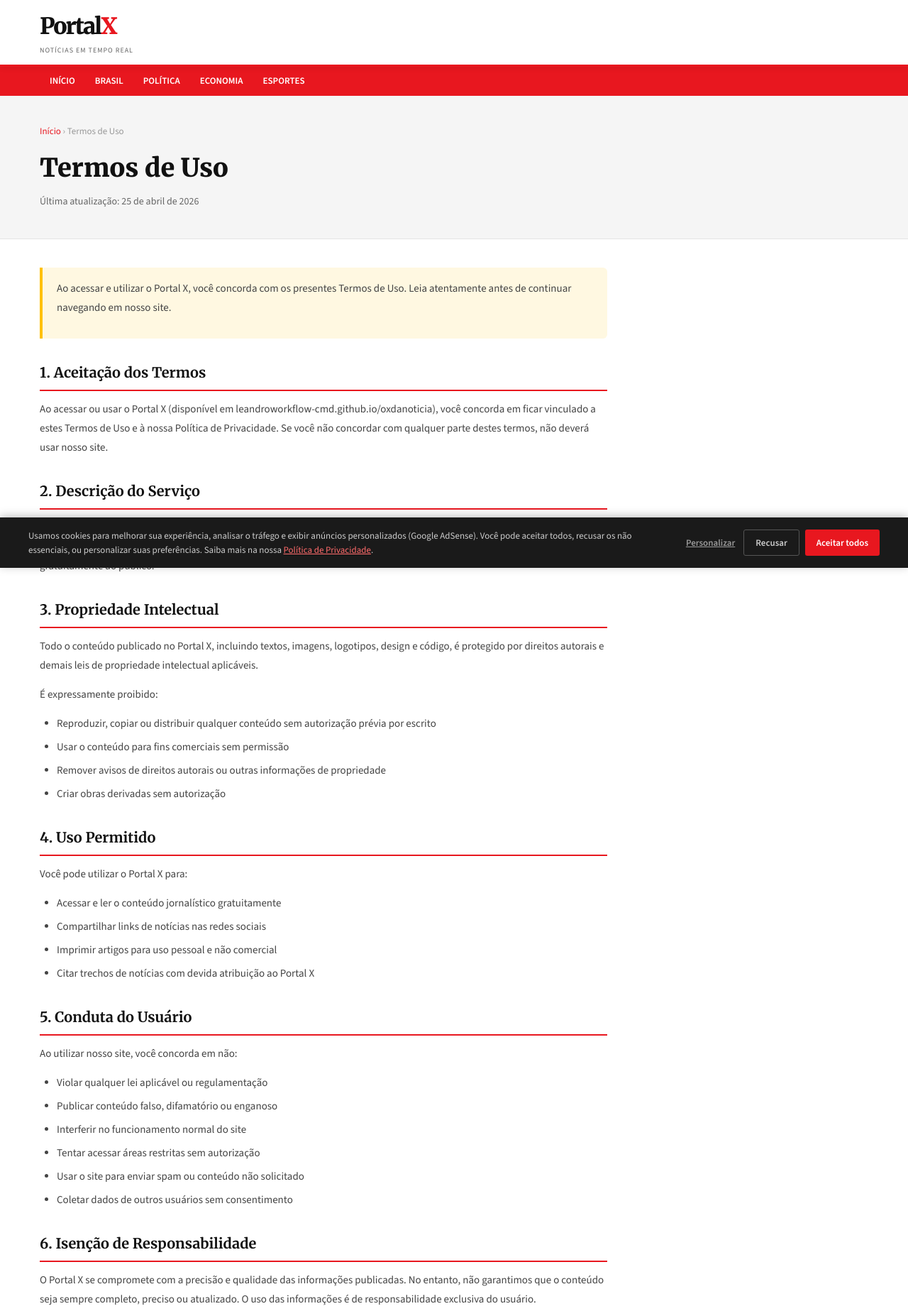
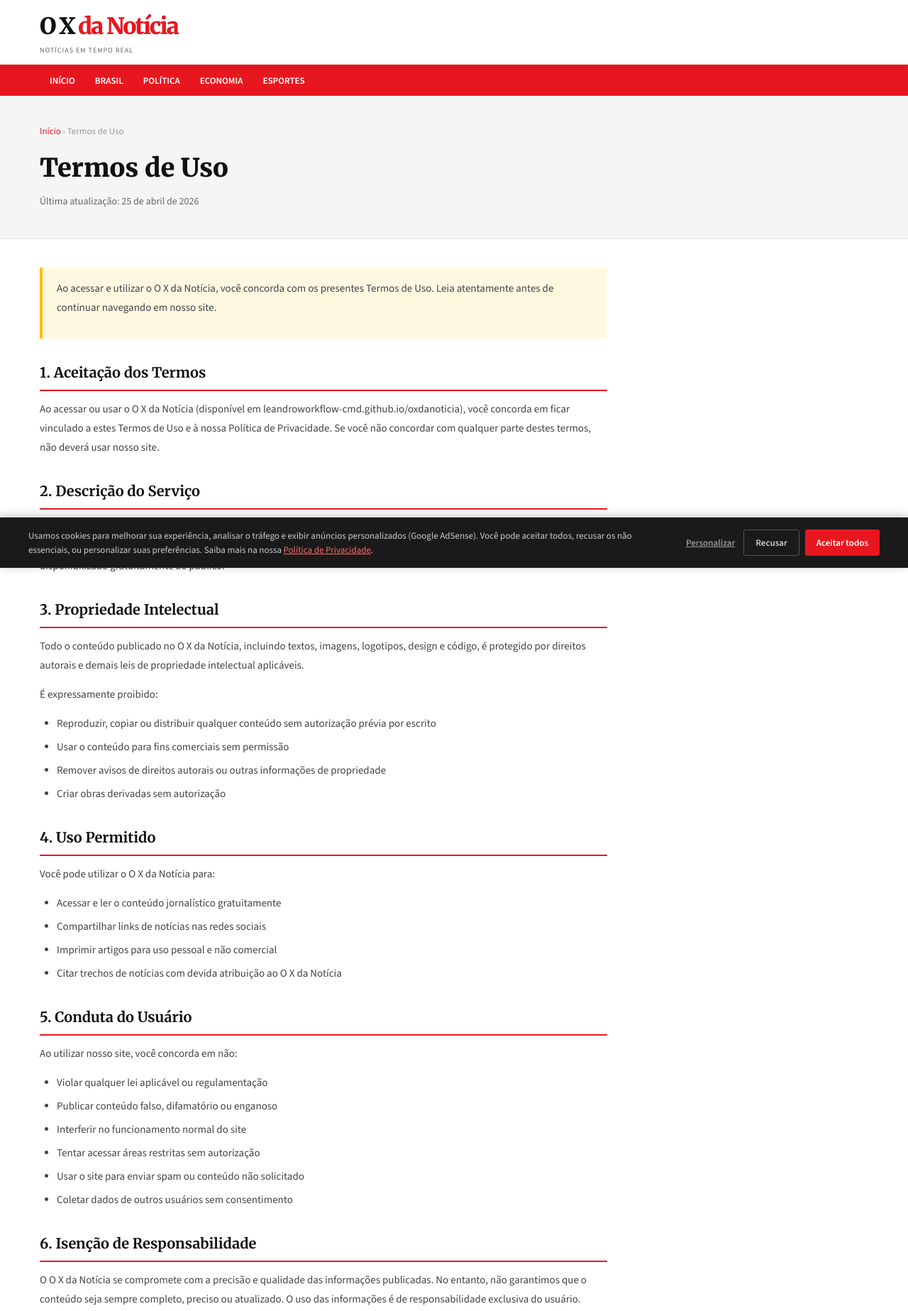
Before and after one commit to leandroworkflow-cmd/oxdanoticia, a plain HTML site: page public/termos.html in a window 1280 px wide. Shown: the top 1847 px of the page at 71% size. Drawn offline with nearby package versions, Linux system fonts and the light colour scheme.

Commit message:
Update branding from 'Portal X' to 'O X da Notícia'

```diff
--- a/public/termos.html
+++ b/public/termos.html
@@ -3,9 +3,9 @@
 <head>
 <meta charset="UTF-8">
 <meta name="viewport" content="width=device-width, initial-scale=1.0">
-<meta name="description" content="Termos de Uso do Portal X - Leia os termos e condições de uso do nosso portal de notícias.">
+<meta name="description" content="Termos de Uso do O X da Notícia - Leia os termos e condições de uso do nosso portal de notícias.">
 <meta name="robots" content="index, follow">
-<title>Termos de Uso | Portal X</title>
+<title>Termos de Uso | O X da Notícia</title>
 <link href="https://fonts.googleapis.com/css2?family=Merriweather:wght@400;700;900&family=Source+Sans+3:wght@300;400;600;700&display=swap" rel="stylesheet">
 <style>
 :root{--red:#e8171f;--black:#111;--gray-900:#222;--gray-600:#666;--gray-200:#e5e5e5;--gray-100:#f5f5f5;--white:#fff;--font-serif:'Merriweather',Georgia,serif;--font-sans:'Source Sans 3',sans-serif;}
@@ -44,25 +44,26 @@ a{text-decoration:none;color:inherit;}
 .footer-copy{font-size:12px;color:#666;}
 @media(max-width:768px){.footer-grid{grid-template-columns:1fr 1fr;}}
 </style>
+<script async src="https://pagead2.googlesyndication.com/pagead/js/adsbygoogle.js?client=ca-pub-7054499486507421" crossorigin="anonymous"></script>
 </head>
 <body>
-<header class="site-header"><div class="container"><div class="header-inner"><a href="/oxdanoticia/"><div class="logo-text">Portal<span>X</span></div><div class="logo-tagline">Notícias em Tempo Real</div></a></div></div></header>
+<header class="site-header"><div class="container"><div class="header-inner"><a href="/oxdanoticia/"><div class="logo-text">O X<span> da Notícia</span></div><div class="logo-tagline">Notícias em Tempo Real</div></a></div></div></header>
 <nav class="main-nav"><div class="container"><div class="nav-inner"><a href="/oxdanoticia/">Início</a><a href="/oxdanoticia/#">Brasil</a><a href="/oxdanoticia/#">Política</a><a href="/oxdanoticia/#">Economia</a><a href="/oxdanoticia/#">Esportes</a></div></div></nav>
 
 <div class="page-header"><div class="container"><div class="breadcrumb"><a href="/oxdanoticia/">Início</a> › Termos de Uso</div><h1>Termos de Uso</h1><p>Última atualização: 25 de abril de 2026</p></div></div>
 
 <div class="container"><div class="page-content">
 
-<div class="highlight-box"><p>Ao acessar e utilizar o Portal X, você concorda com os presentes Termos de Uso. Leia atentamente antes de continuar navegando em nosso site.</p></div>
+<div class="highlight-box"><p>Ao acessar e utilizar o O X da Notícia, você concorda com os presentes Termos de Uso. Leia atentamente antes de continuar navegando em nosso site.</p></div>
 
 <h2>1. Aceitação dos Termos</h2>
-<p>Ao acessar ou usar o Portal X (disponível em leandroworkflow-cmd.github.io/oxdanoticia), você concorda em ficar vinculado a estes Termos de Uso e à nossa Política de Privacidade. Se você não concordar com qualquer parte destes termos, não deverá usar nosso site.</p>
+<p>Ao acessar ou usar o O X da Notícia (disponível em leandroworkflow-cmd.github.io/oxdanoticia), você concorda em ficar vinculado a estes Termos de Uso e à nossa Política de Privacidade. Se você não concordar com qualquer parte destes termos, não deverá usar nosso site.</p>
 
 <h2>2. Descrição do Serviço</h2>
-<p>O Portal X é um portal de notícias brasileiro que oferece conteúdo jornalístico sobre temas nacionais e internacionais, incluindo política, economia, esportes, entretenimento, tecnologia e saúde. O conteúdo é atualizado continuamente e disponibilizado gratuitamente ao público.</p>
+<p>O O X da Notícia é um portal de notícias brasileiro que oferece conteúdo jornalístico sobre temas nacionais e internacionais, incluindo política, economia, esportes, entretenimento, tecnologia e saúde. O conteúdo é atualizado continuamente e disponibilizado gratuitamente ao público.</p>
 
 <h2>3. Propriedade Intelectual</h2>
-<p>Todo o conteúdo publicado no Portal X, incluindo textos, imagens, logotipos, design e código, é protegido por direitos autorais e demais leis de propriedade intelectual aplicáveis.</p>
+<p>Todo o conteúdo publicado no O X da Notícia, incluindo textos, imagens, logotipos, design e código, é protegido por direitos autorais e demais leis de propriedade intelectual aplicáveis.</p>
 <p>É expressamente proibido:</p>
 <ul>
   <li>Reproduzir, copiar ou distribuir qualquer conteúdo sem autorização prévia por escrito</li>
@@ -72,12 +73,12 @@ a{text-decoration:none;color:inherit;}
 </ul>
 
 <h2>4. Uso Permitido</h2>
-<p>Você pode utilizar o Portal X para:</p>
+<p>Você pode utilizar o O X da Notícia para:</p>
 <ul>
   <li>Acessar e ler o conteúdo jornalístico gratuitamente</li>
   <li>Compartilhar links de notícias nas redes sociais</li>
   <li>Imprimir artigos para uso pessoal e não comercial</li>
-  <li>Citar trechos de notícias com devida atribuição ao Portal X</li>
+  <li>Citar trechos de notícias com devida atribuição ao O X da Notícia</li>
 </ul>
 
 <h2>5. Conduta do Usuário</h2>
@@ -92,7 +93,7 @@ a{text-decoration:none;color:inherit;}
 </ul>
 
 <h2>6. Isenção de Responsabilidade</h2>
-<p>O Portal X se compromete com a precisão e qualidade das informações publicadas. No entanto, não garantimos que o conteúdo seja sempre completo, preciso ou atualizado. O uso das informações é de responsabilidade exclusiva do usuário.</p>
+<p>O O X da Notícia se compromete com a precisão e qualidade das informações publicadas. No entanto, não garantimos que o conteúdo seja sempre completo, preciso ou atualizado. O uso das informações é de responsabilidade exclusiva do usuário.</p>
 <p>Não nos responsabilizamos por:</p>
 <ul>
   <li>Decisões tomadas com base em informações do portal</li>
@@ -102,13 +103,13 @@ a{text-decoration:none;color:inherit;}
 </ul>
 
 <h2>7. Publicidade</h2>
-<p>O Portal X exibe anúncios através do Google AdSense e outros parceiros publicitários. Os anúncios são claramente identificados e separados do conteúdo editorial. Não endossamos os produtos ou serviços anunciados.</p>
+<p>O O X da Notícia exibe anúncios através do Google AdSense e outros parceiros publicitários. Os anúncios são claramente identificados e separados do conteúdo editorial. Não endossamos os produtos ou serviços anunciados.</p>
 
 <h2>8. Links para Sites de Terceiros</h2>
 <p>Nosso site pode conter links para sites de terceiros. Esses links são fornecidos apenas para conveniência e não implicam endosso. Não temos controle sobre o conteúdo desses sites e não assumimos qualquer responsabilidade por eles.</p>
 
 <h2>9. Modificações dos Termos</h2>
-<p>Reservamo-nos o direito de modificar estes Termos de Uso a qualquer momento. As alterações entrarão em vigor imediatamente após a publicação no site. O uso continuado do Portal X após as alterações constitui aceitação dos novos termos.</p>
+<p>Reservamo-nos o direito de modificar estes Termos de Uso a qualquer momento. As alterações entrarão em vigor imediatamente após a publicação no site. O uso continuado do O X da Notícia após as alterações constitui aceitação dos novos termos.</p>
 
 <h2>10. Lei Aplicável</h2>
 <p>Estes Termos de Uso são regidos pelas leis brasileiras. Qualquer disputa será resolvida nos tribunais competentes do Brasil.</p>
@@ -127,9 +128,9 @@ a{text-decoration:none;color:inherit;}
 <div class="footer-col"><h4>Esportes</h4><ul><li><a href="#">Futebol</a></li><li><a href="#">Fórmula 1</a></li><li><a href="#">Olimpíadas</a></li><li><a href="#">Tênis</a></li></ul></div>
 <div class="footer-col"><h4>Entretenimento</h4><ul><li><a href="#">Cinema</a></li><li><a href="#">Música</a></li><li><a href="#">Streaming</a></li><li><a href="#">Famosos</a></li></ul></div>
 <div class="footer-col"><h4>Serviços</h4><ul><li><a href="#">Clima</a></li><li><a href="#">Câmbio</a></li><li><a href="#">Bolsa</a></li><li><a href="#">Concursos</a></li></ul></div>
-<div class="footer-col"><h4>Portal X</h4><ul><li><a href="sobre.html">Sobre nós</a></li><li><a href="anuncie.html">Anuncie</a></li><li><a href="privacidade.html">Privacidade</a></li><li><a href="termos.html">Termos</a></li></ul></div>
+<div class="footer-col"><h4>O X da Notícia</h4><ul><li><a href="sobre.html">Sobre nós</a></li><li><a href="anuncie.html">Anuncie</a></li><li><a href="privacidade.html">Privacidade</a></li><li><a href="termos.html">Termos</a></li></ul></div>
 </div></div></div>
-<div class="footer-bottom"><div class="container"><div class="footer-bottom-inner"><div class="footer-logo">Portal<span>X</span></div><div class="footer-copy">© 2026 Portal X. Todos os direitos reservados.</div></div></div></div>
+<div class="footer-bottom"><div class="container"><div class="footer-bottom-inner"><div class="footer-logo">O X<span> da Notícia</span></div><div class="footer-copy">© 2026 O X da Notícia. Todos os direitos reservados.</div></div></div></div>
 </footer>
   <!-- ==========================================================
      BANNER DE CONSENTIMENTO DE COOKIES (LGPD + Google AdSense)
```
